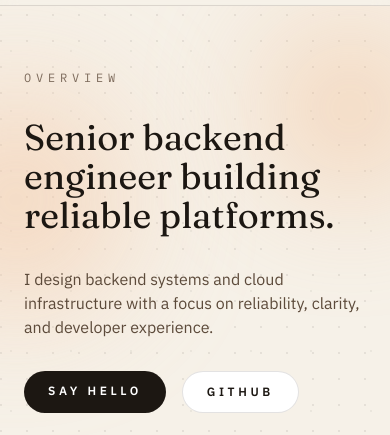
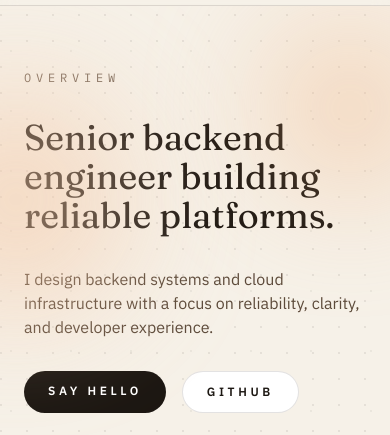
Before and after one commit to matthew-a-carr/about, a Next.js app: page / in a window 390 px wide. Shown: the part 142-577 px from the top of the page. Built offline with nearby package versions, Linux system fonts and the light colour scheme.

Commit message:
fix: improve mobile readability

```diff
--- a/app/globals.css
+++ b/app/globals.css
@@ -108,6 +108,14 @@ body {
   }
 }
 
+@media (max-width: 640px) {
+  .fade-up {
+    animation: none;
+    opacity: 1;
+    transform: none;
+  }
+}
+
 @media (prefers-reduced-motion: reduce) {
   .fade-up,
   .float-slow,
```
